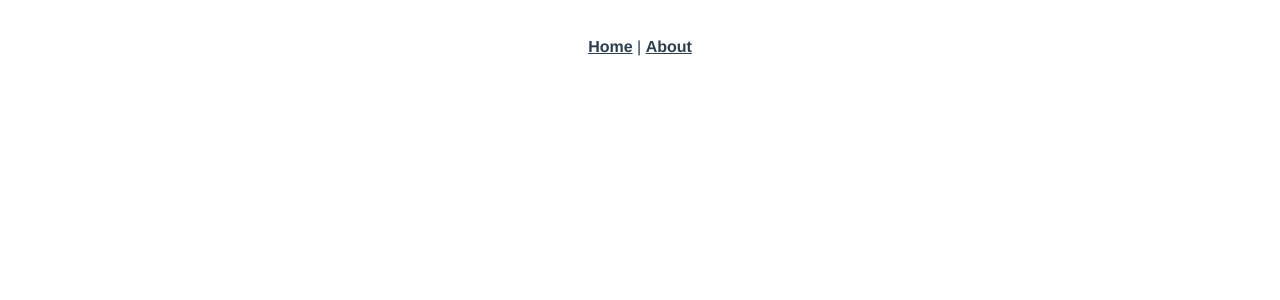
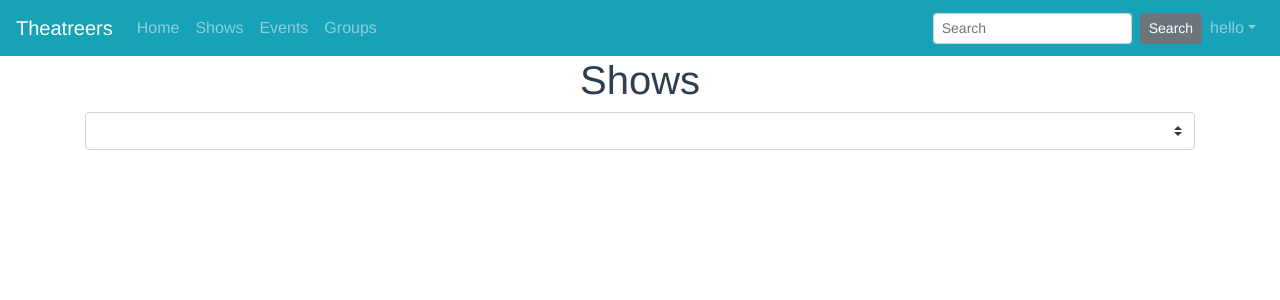
Before and after one commit to christianreddington/Theatreers, a Vue app: page /#/show in a window 1280 px wide. Shown: the top 300 px of the page. Built offline with nearby package versions, Linux system fonts and the light colour scheme.

Commit message:
Basic Show/Shows functionality UI

```diff
--- a/src/App.vue
+++ b/src/App.vue
@@ -1,16 +1,45 @@
 <template>
   <div id="app">
-    <div id="nav">
-      <router-link to="/">Home</router-link> |
-      <router-link to="/about">About</router-link>
+    <div>
+      <b-navbar toggleable="lg" type="dark" variant="info">
+        <b-navbar-brand to="/">Theatreers</b-navbar-brand>
+
+        <b-navbar-toggle target="nav-collapse"></b-navbar-toggle>
+
+        <b-collapse id="nav-collapse" is-nav>
+          <b-navbar-nav>
+            <b-nav-item to="/">Home</b-nav-item>
+            <b-nav-item to="/show">Shows</b-nav-item>
+            <b-nav-item to="/events">Events</b-nav-item>
+            <b-nav-item to="/groups">Groups</b-nav-item>
+          </b-navbar-nav>
+
+          <!-- Right aligned nav items -->
+          <b-navbar-nav class="ml-auto">
+            <b-nav-form>
+              <b-form-input size="sm" class="mr-sm-2" placeholder="Search"></b-form-input>
+              <b-button size="sm" class="my-2 my-sm-0" type="submit">Search</b-button>
+            </b-nav-form>
+
+              <b-nav-item-dropdown text="hello" right>
+                <em>User</em>
+                <!-- Using 'button-content' slot -->
+                <b-dropdown-item href="#">Profile</b-dropdown-item>
+                <b-dropdown-item href="#">Sign Out</b-dropdown-item>
+              </b-nav-item-dropdown>
+          </b-navbar-nav>
+        </b-collapse>
+      </b-navbar>
     </div>
-    <router-view/>
+    <b-container>
+      <router-view></router-view>
+    </b-container>
   </div>
 </template>
 
 <style>
 #app {
-  font-family: 'Avenir', Helvetica, Arial, sans-serif;
+  font-family: "Avenir", Helvetica, Arial, sans-serif;
   -webkit-font-smoothing: antialiased;
   -moz-osx-font-smoothing: grayscale;
   text-align: center;
--- a/src/main.js
+++ b/src/main.js
@@ -1,4 +1,5 @@
 import Vue from 'vue'
+import './plugins/bootstrap-vue'
 import App from './App.vue'
 import router from './router'
 import store from './store'
--- a/src/router.js
+++ b/src/router.js
@@ -8,8 +8,21 @@ export default new Router({
   routes: [
     {
       path: '/',
+      name: 'root',
+      component: Home
+    },
+    {
+      path: '/',
       name: 'home',
       component: Home
+    },
+    { path: '/show/',
+      name: 'getshows',
+      component: () => import(/* webpackChunkName: "about" */ './views/GetShows.vue')
+    },
+    { path: '/show/:id',
+      name: 'getshow',
+      component: () => import(/* webpackChunkName: "about" */ './views/GetShow.vue')
     },
     {
       path: '/about',
--- /dev/null
+++ b/src/views/GetShow.vue
@@ -0,0 +1,29 @@
+<template>
+  <div class="about">
+    <h1 v-if="show">{{ show.showName }}</h1>
+    <p>Description about Show</p>
+  </div>
+</template>
+
+<script>
+export default {
+  data () {
+    return {
+      show: null
+    }
+  },
+  mounted: function () {
+    this.isLoading = true
+    fetch(`https://th-show-weu-dev-func.azurewebsites.net/api/show/${this.$route.params.id}/show`, {
+      method: 'get'
+    })
+      .then(function (response) {
+        return response.json()
+      })
+      .then((jsonData) => {
+        this.isLoading = false
+        this.show = jsonData[0]
+      })
+  }
+}
+</script>
--- /dev/null
+++ b/src/views/GetShows.vue
@@ -0,0 +1,113 @@
+<template>
+  <div class="overflow-auto">
+    <h1 v-if="!selectedPartition">Shows</h1>
+    <h1 v-if="selectedPartition">Shows beginning with {{ selectedPartition }}</h1>
+
+    <b-form-select v-model="selectedPartition" :options="partitions"></b-form-select>
+    <br /><br />
+    <b-pagination
+      v-model="currentPage"
+      :total-rows="rows"
+      :per-page="perPage"
+      aria-controls="my-table"
+      v-if="items && items.length > 0"
+    ></b-pagination>
+
+    <p class="mt-3" v-if="items && items.length > 0">Current Page: {{ currentPage }}</p>
+
+    <b-spinner variant="primary" type="grow" label="Spinning" v-if="isLoading"></b-spinner>
+
+    <div>
+      <b-media  v-for="item in items" v-bind:key="item.showId">
+        <svg slot="aside" class="bd-placeholder-img mr-3" width="64" height="64" xmlns="http://www.w3.org/2000/svg" preserveAspectRatio="xMidYMid slice" focusable="false" role="img" aria-label="Placeholder: 64x64">
+          <title>Placeholder</title>
+          <rect width="100%" height="100%" fill="#868e96"></rect>
+          <text x="50%" y="50%" fill="#dee2e6" dy=".3em">64x64</text>
+        </svg>
+
+        <h2 align="left"><router-link :to="`/show/${item.showId}`">{{ item.showName }}</router-link></h2>
+        <p align="left">Description of {{ item.showName }}</p>
+
+        <!-- b-[Optional: add media children here for nesting] -->
+      </b-media>
+    </div>
+
+    <b-table
+      id="my-table"
+      :items="items"
+      :per-page="perPage"
+      :current-page="currentPage"
+      small
+      v-if="items"
+    >
+
+    </b-table>
+    <p v-if="selectedPartition && items.length === 0">Sorry, there were no results for letter {{ selectedPartition }}</p>
+  </div>
+</template>
+
+<script>
+export default {
+  data () {
+    return {
+      perPage: 3,
+      currentPage: 1,
+      items: [],
+      isLoading: false,
+      selectedPartition: null,
+      partitions: [
+        { value: 'A', text: 'A' },
+        { value: 'B', text: 'B' },
+        { value: 'C', text: 'C' },
+        { value: 'D', text: 'D' },
+        { value: 'E', text: 'E' },
+        { value: 'F', text: 'F' },
+        { value: 'G', text: 'G' },
+        { value: 'H', text: 'H' },
+        { value: 'I', text: 'I' },
+        { value: 'J', text: 'J' },
+        { value: 'K', text: 'K' },
+        { value: 'L', text: 'L' },
+        { value: 'M', text: 'M' },
+        { value: 'N', text: 'N' },
+        { value: 'O', text: 'O' },
+        { value: 'P', text: 'P' },
+        { value: 'Q', text: 'Q' },
+        { value: 'R', text: 'R' },
+        { value: 'S', text: 'S' },
+        { value: 'T', text: 'T' },
+        { value: 'U', text: 'U' },
+        { value: 'V', text: 'V' },
+        { value: 'W', text: 'W' },
+        { value: 'X', text: 'X' },
+        { value: 'Y', text: 'Y' },
+        { value: 'Z', text: 'Z' },
+        { value: '0-9', text: '0-9' }
+      ]
+    }
+  },
+  computed: {
+    rows () {
+      return this.items.length
+    }
+  },
+  watch: {
+    selectedPartition: {
+      immediate: false,
+      handler () {
+        this.isLoading = true
+        fetch(`https://th-show-weu-dev-func.azurewebsites.net/api/shows/${this.selectedPartition}`, {
+          method: 'get'
+        })
+          .then(function (response) {
+            return response.json()
+          })
+          .then((jsonData) => {
+            this.isLoading = false
+            this.items = jsonData
+          })
+      }
+    }
+  }
+}
+</script>
--- a/src/views/Home.vue
+++ b/src/views/Home.vue
@@ -1,18 +1,83 @@
 <template>
-  <div class="home">
-    <img alt="Vue logo" src="../assets/logo.png">
-    <HelloWorld msg="Welcome to Your Vue.js App"/>
+  <div>
+    <b-carousel
+      id="carousel-1"
+      v-model="slide"
+      :interval="4000"
+      controls
+      indicators
+      background="#ababab"
+      img-width="1024"
+      img-height="480"
+      style="text-shadow: 1px 1px 2px #333;"
+      @sliding-start="onSlideStart"
+      @sliding-end="onSlideEnd"
+    >
+      <!-- Text slides with image -->
+      <b-carousel-slide
+        caption="First slide"
+        text="Nulla vitae elit libero, a pharetra augue mollis interdum."
+        img-src="https://picsum.photos/1024/480/?image=52"
+      ></b-carousel-slide>
+
+      <!-- Slides with custom text -->
+      <b-carousel-slide img-src="https://picsum.photos/1024/480/?image=54">
+        <h1>Hello world!</h1>
+      </b-carousel-slide>
+
+      <!-- Slides with image only -->
+      <b-carousel-slide img-src="https://picsum.photos/1024/480/?image=58"></b-carousel-slide>
+
+      <!-- Slides with img slot -->
+      <!-- Note the classes .d-block and .img-fluid to prevent browser default image alignment -->
+      <b-carousel-slide>
+        <img
+          slot="img"
+          class="d-block img-fluid w-100"
+          width="1024"
+          height="480"
+          src="https://picsum.photos/1024/480/?image=55"
+          alt="image slot"
+        >
+      </b-carousel-slide>
+
+      <!-- Slide with blank fluid image to maintain slide aspect ratio -->
+      <b-carousel-slide caption="Blank Image" img-blank img-alt="Blank image">
+        <p>
+          Lorem ipsum dolor sit amet, consectetur adipiscing elit. Suspendisse eros felis, tincidunt
+          a tincidunt eget, convallis vel est. Ut pellentesque ut lacus vel interdum.
+        </p>
+      </b-carousel-slide>
+    </b-carousel>
+
+    <p class="mt-4">
+      Slide #: {{ slide }}<br>
+      Sliding: {{ sliding }}
+    </p>
   </div>
+    <!--<HelloWorld message="blah" />-->
 </template>
 
 <script>
-// @ is an alias to /src
-import HelloWorld from '@/components/HelloWorld.vue'
-
+// import HelloWorld from '@/components/HelloWorld.vue'
 export default {
   name: 'home',
-  components: {
+  /* components: {
     HelloWorld
+  }, */
+  data () {
+    return {
+      slide: 0,
+      sliding: null
+    }
+  },
+  methods: {
+    onSlideStart (slide) {
+      this.sliding = true
+    },
+    onSlideEnd (slide) {
+      this.sliding = false
+    }
   }
 }
 </script>
```
Also changed, not shown: package.json (+8 -0 lines), src/plugins/bootstrap-vue.js (added, +7 -0 lines), 1 other file (tests, documents, lock files or other folders).
